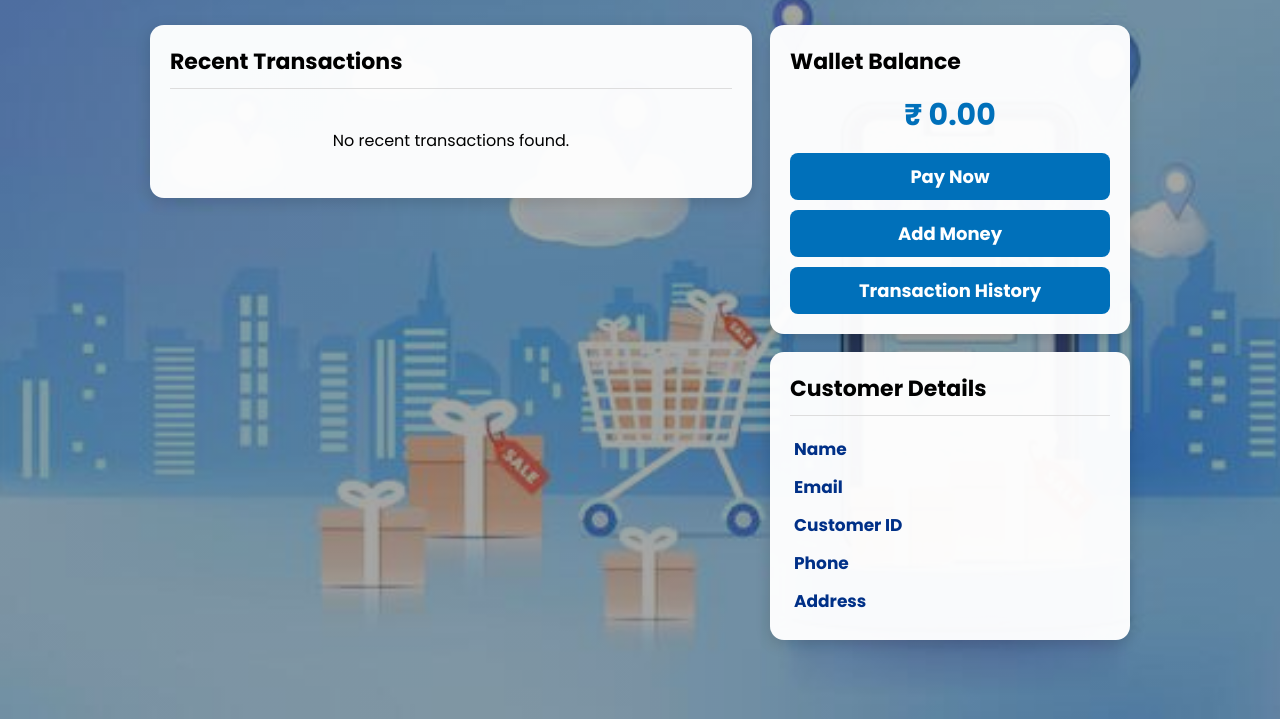
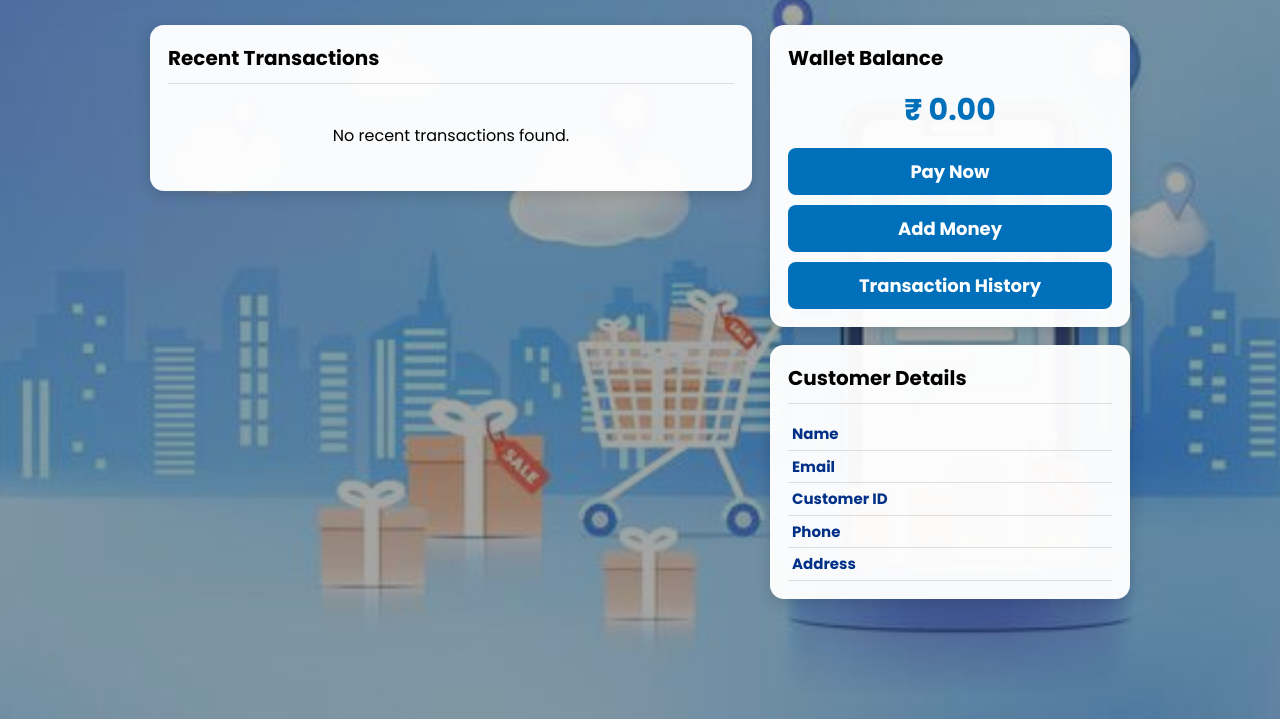
Before and after one commit to Madheswaran/Projects, a Flask app: template devops/paypal-app/frontend-service/templates/dashboard.html in a window 1280 px wide. Shown: the part 81-800 px from the top of the page. Run offline with Flask 3, Linux system fonts and the light colour scheme; the template is opened without the code that fills it, so the values that code supplies are empty; some libraries are stand-ins or nearby versions.

Commit message:
ui fixes

```diff
--- a/devops/paypal-app/frontend-service/app.py
+++ b/devops/paypal-app/frontend-service/app.py
@@ -267,6 +267,7 @@ def transactions():
 
         })
 
+    app.logger.warning(f"Transactions = {customer['transactions']}")
     return render_template(
         "transactions.html",
         APP_NAME=APP_NAME,
--- a/devops/paypal-app/frontend-service/static/style.css
+++ b/devops/paypal-app/frontend-service/static/style.css
@@ -213,6 +213,7 @@ body{
 .right-panel{
 
     width:360px;
+    gap:18px;
 
 }
 
@@ -228,7 +229,7 @@ body{
 
     border-radius:14px;
 
-    padding:20px;
+    padding:18px;
 
     margin-bottom:18px;
 
@@ -238,7 +239,7 @@ body{
 
 .card h2{
 
-    font-size:22px;
+    font-size:20px;
 
     margin-bottom:10px;
 
@@ -264,6 +265,8 @@ body{
 
     width:100%;
 
+    line-height:1.3;
+
     border-collapse:collapse;
 
 }
@@ -272,9 +275,9 @@ body{
 
     padding:6px 4px;
 
-    border:none;
+    font-size:15px;
 
-    font-size:17px;
+    vertical-align:top;
 
 }
 
```
